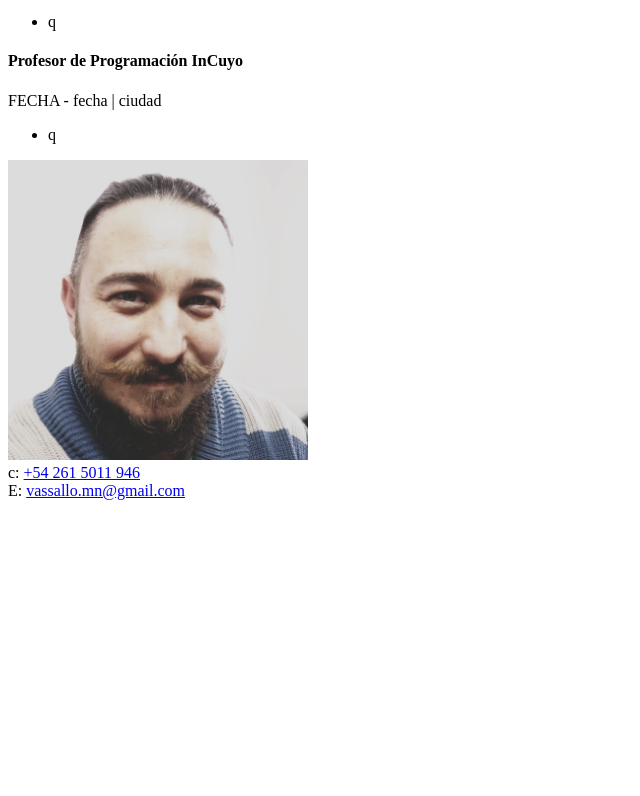
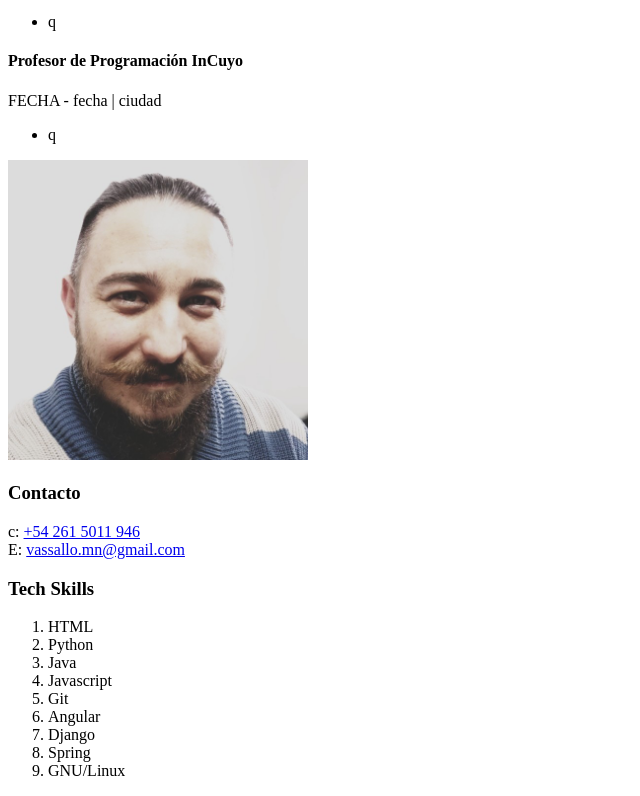
Before and after one commit to NikozV/Desafio-GoIT, a plain HTML site: page index.html in a window 1280 px wide. Shown: the part 511-1307 px from the top of the page, without its empty margins (0-640 px from the left). Before the commit the page ends 1019 px from the top, so only its background shows below. Drawn offline with Linux system fonts and the light colour scheme.

Commit message:
Día 1 - Habilidades tecnicas

```diff
--- a/index.html
+++ b/index.html
@@ -82,6 +82,7 @@
         <img src="./imagenes/yo.jpeg" alt="Mi foto de perfil" width="300">
         <!-- Contacto -->
         <div>
+            <h3>Contacto</h3>
             <div>
                 <span>c: </span>
                 <a href="tel:+542615011946">+54 261 5011 946</a>
@@ -91,6 +92,21 @@
                 <a href="mailto:vassallo.mn@gmail.com">vassallo.mn@gmail.com</a>
             </div>
         </div>
+        <!-- Habilidades Tecnicas -->
+        <div>
+            <h3>Tech Skills</h3>
+            <ol>
+                <li>HTML</li>
+                <li>Python</li>
+                <li>Java</li>
+                <li>Javascript</li>
+                <li>Git</li>
+                <li>Angular</li>
+                <li>Django</li>
+                <li>Spring</li>
+                <li>GNU/Linux</li>
+            </ol>
+        </div>
     </aside>
 </body>
 
```
